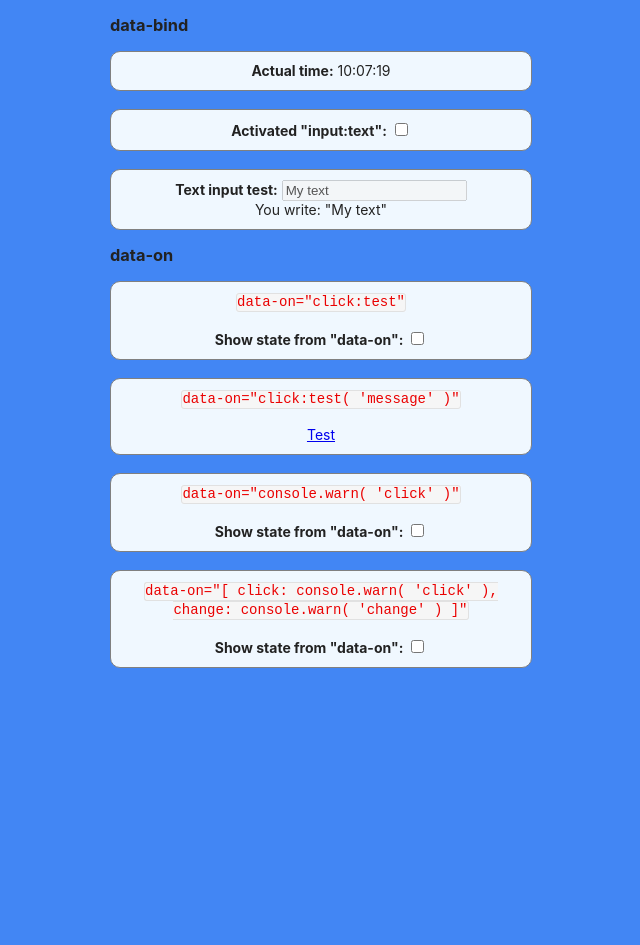
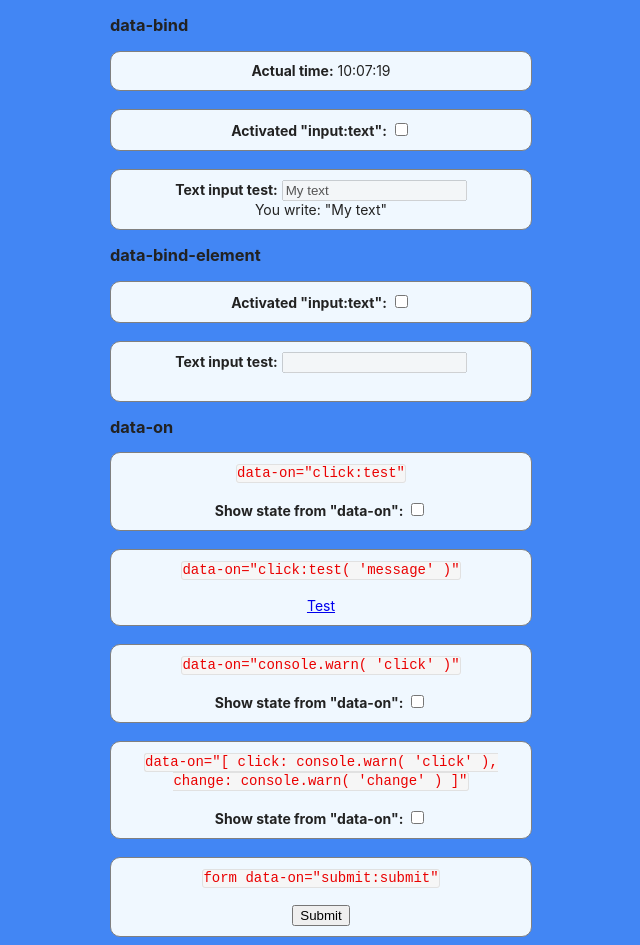
Before and after one commit to ange007/jQuery.myData, a plain HTML site: page index.html in a window 1280 px wide. Shown: the whole page, without its empty margins (330-970 px from the left). Before the commit the page ends 800 px from the top, so only its background shows below. Drawn offline with nearby package versions, Linux system fonts and the light colour scheme.

Commit message:
Auto Build (37)

```diff
--- a/index.html
+++ b/index.html
@@ -40,6 +40,7 @@
 
 	<body>
 		<div class="container">
+			<form action="#" id="form" data-on="submit:submit">
 				<h3>data-bind</h3>
 
 				<div class="panel">
@@ -49,14 +50,34 @@
 
 				<br />
 				<div class="panel">
-				<label><b>Activated "input:text":</b></label>
-				<input type="checkbox" data-bind="check"/>
+					<label>
+						<b>Activated "input:text":</b>
+						<input type="checkbox" name="data-bind-input-activate" value="y" data-bind="check"/>
+					</label>
 				</div>
 
 				<br />
 				<div class="panel">
-				<label><b>Text input test:</b></label> <input id="text-input" type="text" data-bind="text"/>
+					<label><b>Text input test:</b></label> <input id="text-input" name="data-bind-input-text" type="text" data-bind="text"/>
 					<div>You write: "<span id="text-output">*</span>"</div>
+				</div>
+
+				<h3>data-bind-element</h3>
+
+				<div class="panel">
+					<label>
+						<b>Activated "input:text":</b>
+						<input type="checkbox" name="data-bind-element-input-activate" value="y" data-bind-element="[enabled:#text-element-input,visible:#text-element-block]"/>
+					</label>
+				</div>
+
+				<br />
+				<div class="panel">
+					<label>
+						<b>Text input test:</b>
+						<input id="text-element-input" type="text" name="data-bind-element-input-text" data-bind-element="text:#text-element-output" disabled/>
+					</label>
+					<div id="text-element-block" style="visibility: hidden;">You write: "<span id="text-element-output">*</span>"</div>
 				</div>
 
 				<h3>data-on</h3>
@@ -64,8 +85,10 @@
 				<div class="panel">
 					<code>data-on="click:test"</code>
 					<br /><br />
-				<label><b>Show state from "data-on":</b>
-				<input type="checkbox" data-on="click:test"/></label>
+					<label>
+						<b>Show state from "data-on":</b>
+						<input type="checkbox" name="data-on-show-state-1" value="y" data-on="click:test"/>
+					</label>
 				</div>
 
 				<br />
@@ -80,7 +103,7 @@
 					<code>data-on="console.warn( 'click' )"</code>
 					<br /><br />
 					<label><b>Show state from "data-on":</b>
-				<input type="checkbox" data-on="console.warn( 'click' )"/></label>
+					<input type="checkbox" name="data-on-show-state-2" value="y" data-on="console.warn( 'click' )"/></label>
 				</div>
 
 				<br />
@@ -88,8 +111,16 @@
 					<code>data-on="[ click: console.warn( 'click' ), change: console.warn( 'change' ) ]"</code>
 					<br /><br />
 					<label><b>Show state from "data-on":</b>
-				<input type="checkbox" data-on="[ click: console.warn( 'click' ), change: console.warn( 'change' ) ]"/></label>
+					<input type="checkbox" name="data-on-show-state-3" value="y" data-on="[ click: console.warn( 'click' ), change: console.warn( 'change' ) ]"/></label>
 				</div>
+
+				<br />
+				<div class="panel">
+					<code>form data-on="submit:submit"</code>
+					<br /><br />
+					<input type="submit" value="Submit"/>
+				</div>
+			</form>
 		</div>
 
 		<script>
@@ -112,11 +143,12 @@
 				'time': getTime( ),
 				'text': '',
 				'check': false,
-				'test': function( msg ) { alert( 'Test alert: ' + msg ); }
+				'test': function( value, elementData ) { alert( 'Test alert: ' + value ); },
+				'submit': function( value, elementData ) { debugger; alert( JSON.stringify( value ) ); }
 			};
 
 			// Activate two-way binding
-			$( 'body' ).myData( data, function( type, element, propName, value )
+			$( 'body' ).myData( data, function( type, element, propName, value, data )
 			{
 				if( propName === 'text' ) { $( '#text-output' ).html( value ); }
 				else if( propName === 'check' ) { $( '#text-input' ).attr( 'disabled', !value ); }
```
Lines whose indentation alone changed are shown as unchanged.
